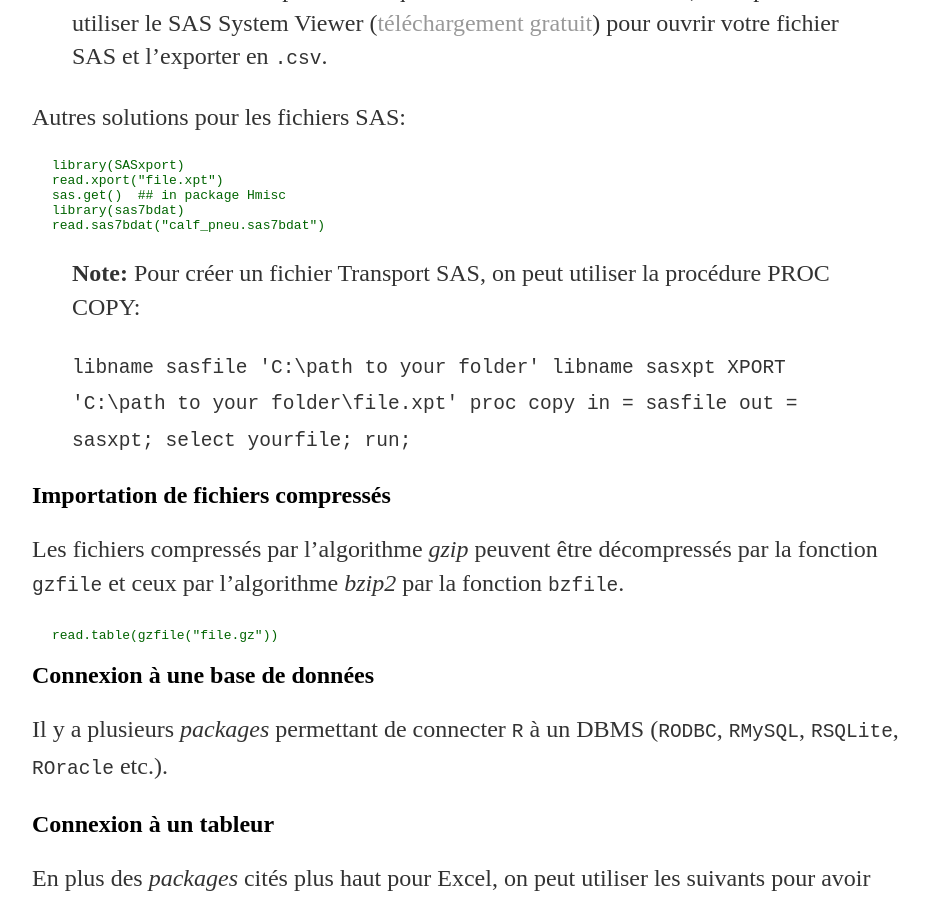
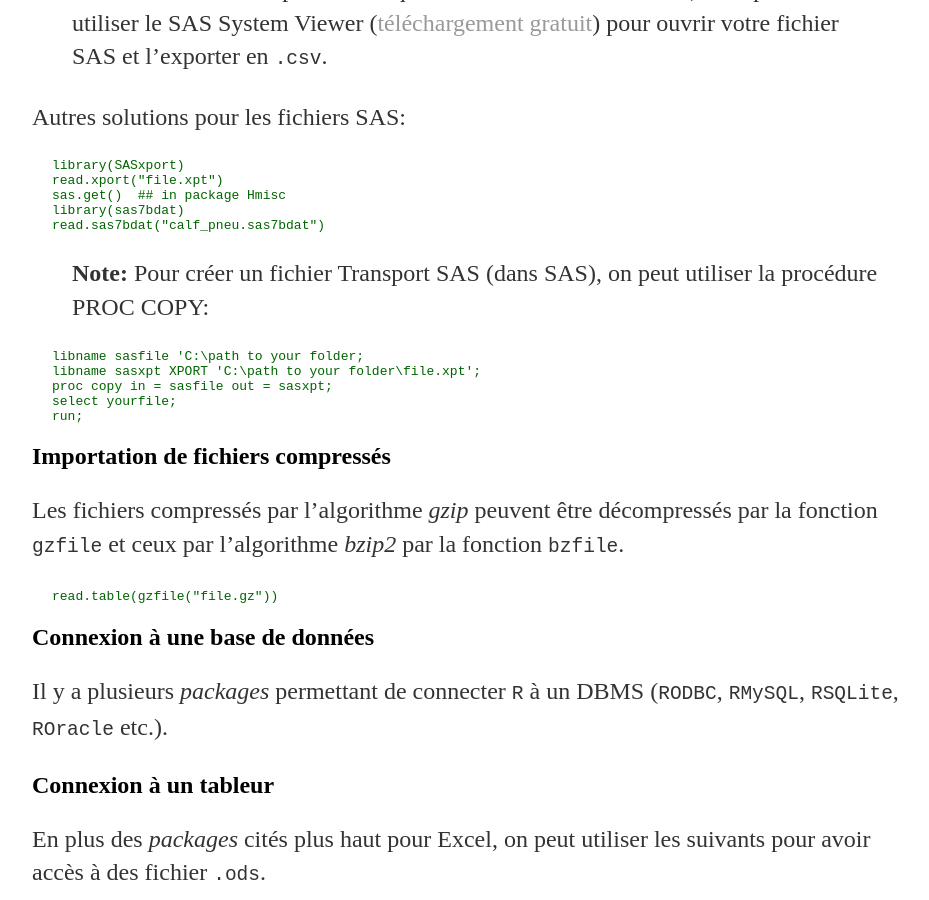
Before and after one commit to dhaine/clinicR, a Jekyll site: the page built from src/20141201-data-import.md, in a window 1280 px wide and 900 px high, scrolled down 4318 px. Shown: the whole window, without its empty margins (160-1089 px from the left). Built offline with Jekyll 4.4.1, drawn with Linux system fonts in a browser that asks for light colours; nearby versions of some CDN libraries; library files that are not in the unit come from our copies.

Commit message:
Finalizing code for SAS XPT.

```diff
--- a/src/20141201-data-import.md
+++ b/src/20141201-data-import.md
@@ -213,14 +213,15 @@ sas.get()  ## in package Hmisc
 library(sas7bdat)
 read.sas7bdat("calf_pneu.sas7bdat")</code></pre>
 
-> **Note:** Pour créer un fichier Transport SAS, on peut utiliser la procédure
-> PROC COPY:
+> **Note:** Pour créer un fichier Transport SAS (dans SAS), on peut utiliser la
+> procédure PROC COPY:
 
-> `libname sasfile 'C:\path to your folder'
-> libname sasxpt XPORT 'C:\path to your folder\file.xpt'
-> proc copy in = sasfile out = sasxpt;
-> select yourfile;
-> run;`
+
+<pre class='in'><code>libname sasfile 'C:\path to your folder;
+libname sasxpt XPORT 'C:\path to your folder\file.xpt';
+proc copy in = sasfile out = sasxpt;
+select yourfile;
+run;</code></pre>
 
 ## Importation de fichiers compressés
 
```
Also changed, not shown: src/20141201-data-import.Rmd (+9 -7 lines).
